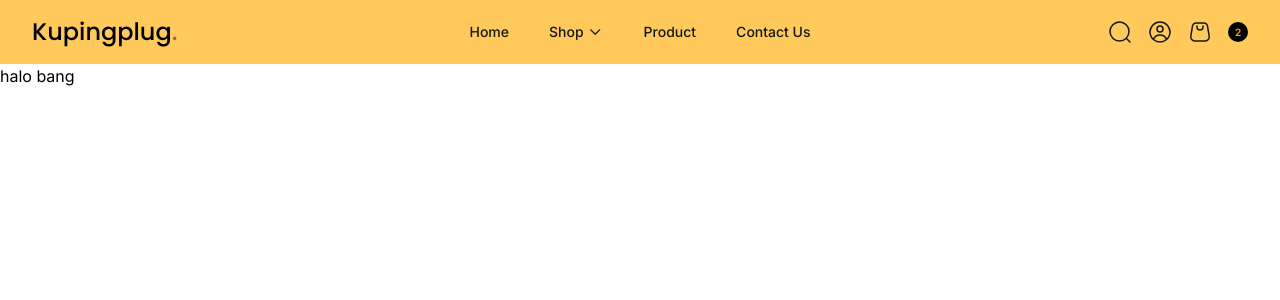
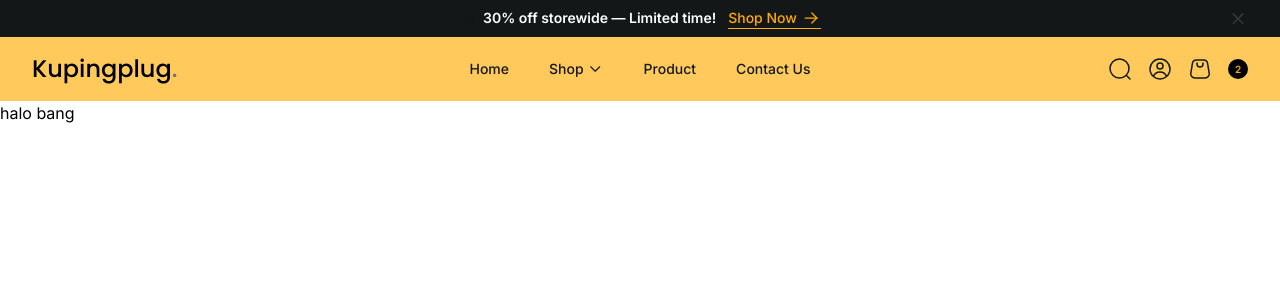
Before and after one commit to pujiragil/kupingplug, a Next.js app: page / in a window 1280 px wide. Shown: the top 300 px of the page. Built offline with nearby package versions, Linux system fonts and the light colour scheme.

Commit message:
add promo component to layout

```diff
--- a/app/(root)/layout.tsx
+++ b/app/(root)/layout.tsx
@@ -4,6 +4,7 @@ import { cn } from "@/utils/cn";
 import Navbar from "@/components/ui/navbar";
 
 import "../globals.css";
+import PromoSection from "@/components/ui/promo";
 
 const poppins = Poppins({
   subsets: ["latin"],
@@ -30,7 +31,8 @@ export default function RootLayout({
   return (
     <html lang="en" className={cn(inter.variable, poppins.variable)}>
       <body>
-        <div className="bg-[#ffc95c]">
+        <div className="relative">
+          <PromoSection />
           <Navbar />
         </div>
         {children}
--- a/components/ui/navbar/index.tsx
+++ b/components/ui/navbar/index.tsx
@@ -20,7 +20,8 @@ const Navbar: React.FC<NavbarProps> = () => {
   const [open, setOpen] = useState<boolean>(false);
 
   return (
-    <nav className="relative mx-auto flex max-w-[1440px] items-center justify-between px-8 py-4 lg:justify-normal">
+    <div className="bg-[#ffc95c]">
+      <nav className="mx-auto flex max-w-[1440px] items-center justify-between px-8 py-4 lg:justify-normal">
         <div className="flex items-center gap-1 lg:basis-1/4">
           <button className="lg:hidden" onClick={() => setOpen(true)}>
             <HamburgerMenu className="w-6" />
@@ -43,6 +44,7 @@ const Navbar: React.FC<NavbarProps> = () => {
         {/* mobile navbar  */}
         <NavMobile open={open} onClick={() => setOpen(false)} />
       </nav>
+    </div>
   );
 };
 
```
Lines whose indentation alone changed are shown as unchanged.
